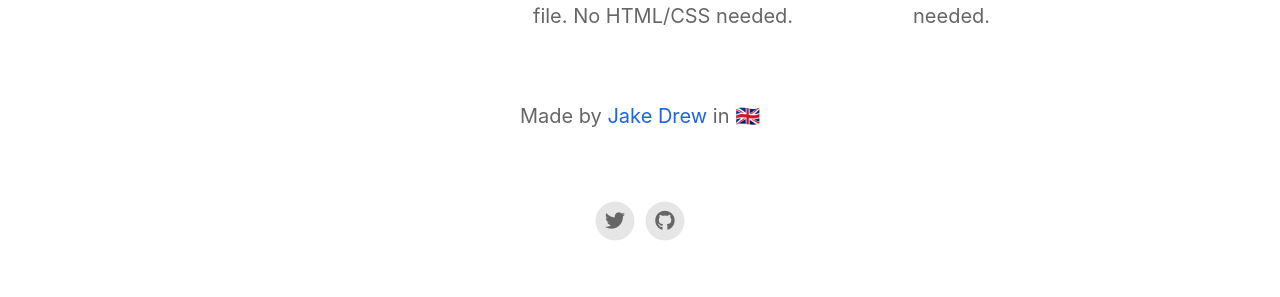
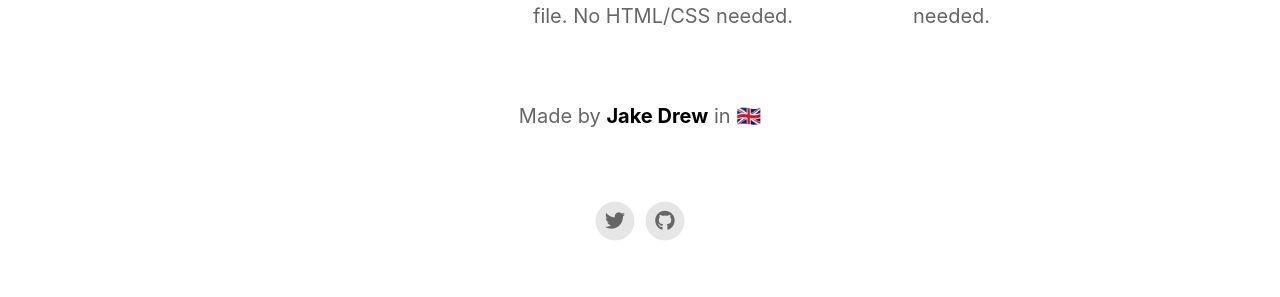
Before and after one commit to DrwGroup/drwgroup.github.io, a Jekyll site: the page built from index.html, in a window 1280 px wide. Shown: the part 1623-1920 px from the top of the page. Built offline with Jekyll 4.4.1, drawn with Linux system fonts in a browser that asks for light colours; nearby versions of some CDN libraries.

Commit message:
make name link black and bold

```diff
--- a/_includes/footer.html
+++ b/_includes/footer.html
@@ -1,6 +1,6 @@
 <footer>
 	{% if site.your_name %}
-	<p class="footerText">Made by {% if site.your_link %}<a href="{{ site.your_link }}">{% endif %}{{ site.your_name }}{% if site.your_link %}</a>{% endif %}{% if site.your_city %} in {{ site.your_city }}{% endif %}</p>
+	<p class="footerText">Made by {% if site.your_link %}<a style="color:#000000;font-weight: bold;" href="{{ site.your_link }}">{% endif %}{{ site.your_name }}{% if site.your_link %}</a>{% endif %}{% if site.your_city %} in {{ site.your_city }}{% endif %}</p>
 	{% endif %}
 	<div class="footerIcons">
 
```
